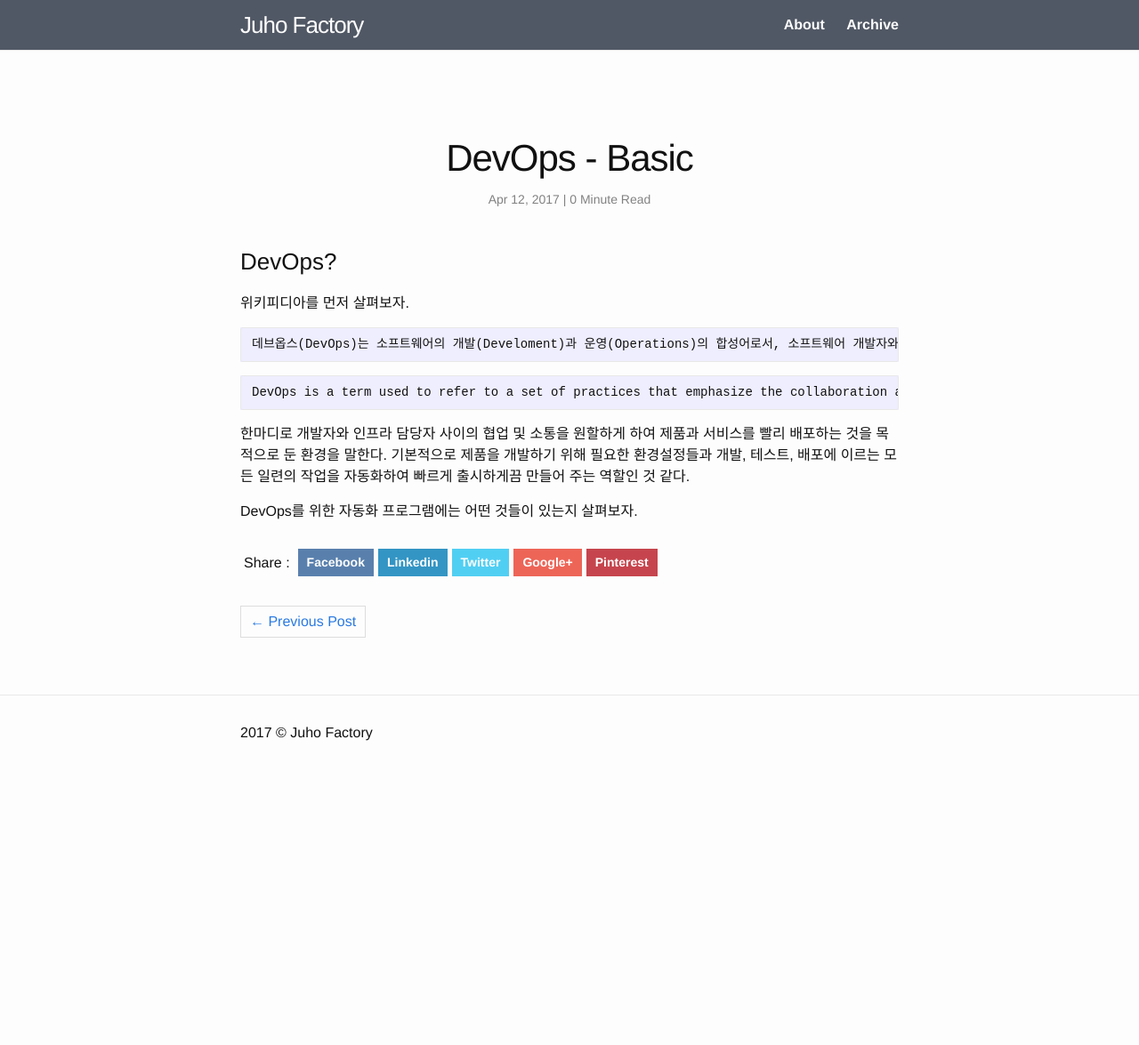
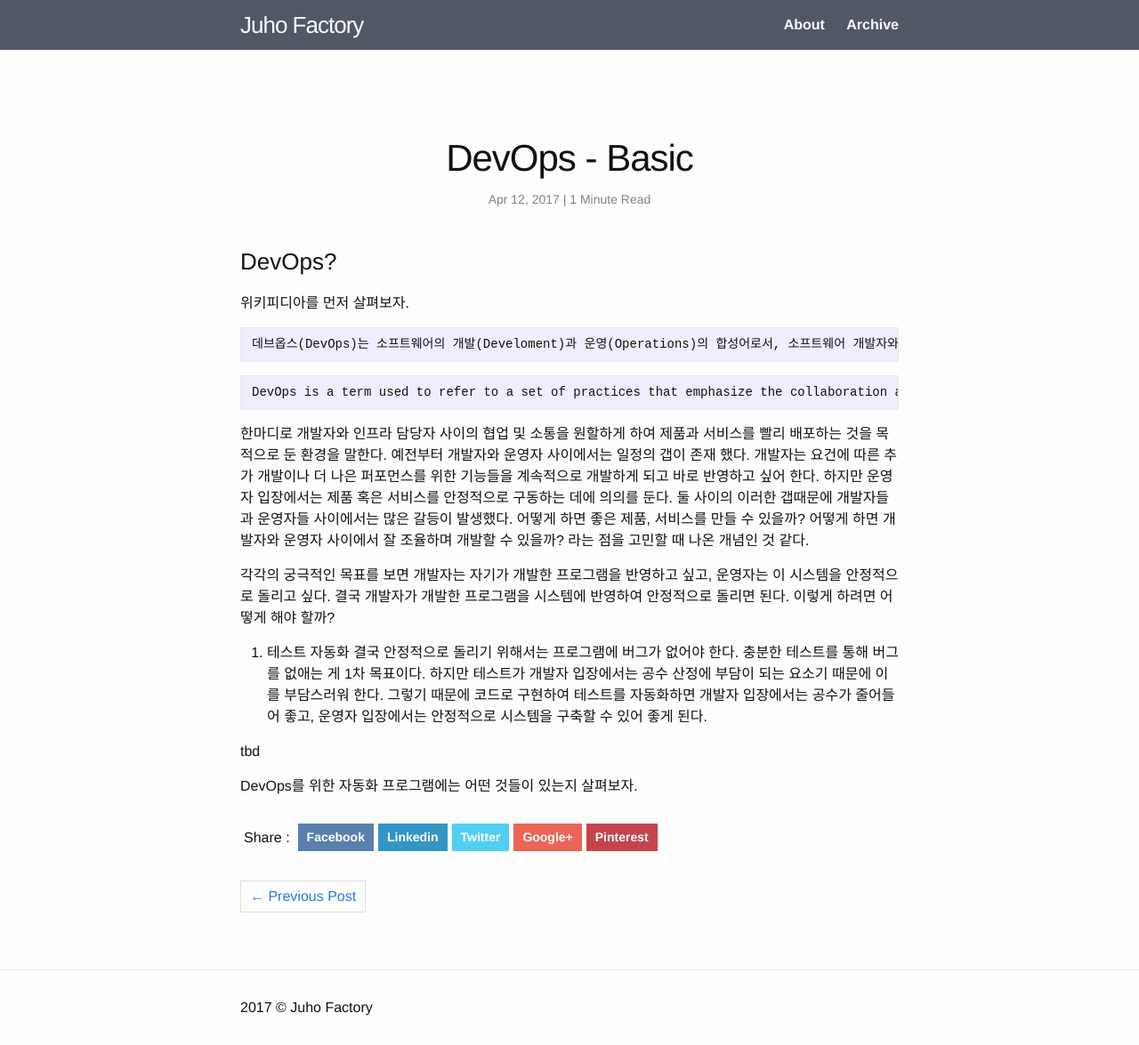
Before and after one commit to juho0719/juho0719.github.io, a Jekyll site: the page built from _posts/2017-04-13-devops.md, in a window 1280 px wide. Shown: the whole page at 89% size. Built offline with Jekyll 4.4.1, drawn with Linux system fonts in a browser that asks for light colours; before the commit the page ends 900 px from its top, so only the background shows below that.

Commit message:
devops 추가 설명

````diff
--- a/_posts/2017-04-13-devops.md
+++ b/_posts/2017-04-13-devops.md
@@ -18,6 +18,19 @@ DevOps is a term used to refer to a set of practices that emphasize the collabor
 ```
 
 한마디로 개발자와 인프라 담당자 사이의 협업 및 소통을 원할하게 하여 제품과 서비스를 빨리 배포하는 것을 목적으로 둔 환경을 말한다.
-기본적으로 제품을 개발하기 위해 필요한 환경설정들과 개발, 테스트, 배포에 이르는 모든 일련의 작업을 자동화하여 빠르게 출시하게끔 만들어 주는 역할인 것 같다.
+예전부터 개발자와 운영자 사이에서는 일정의 갭이 존재 했다. 개발자는 요건에 따른 추가 개발이나 더 나은 퍼포먼스를 위한 기능들을 계속적으로 개발하게 되고 바로 반영하고 싶어 한다.
+하지만 운영자 입장에서는 제품 혹은 서비스를 안정적으로 구동하는 데에 의의를 둔다. 둘 사이의 이러한 갭때문에 개발자들과 운영자들 사이에서는 많은 갈등이 발생했다.
+어떻게 하면 좋은 제품, 서비스를 만들 수 있을까? 어떻게 하면 개발자와 운영자 사이에서 잘 조율하며 개발할 수 있을까? 라는 점을 고민할 때 나온 개념인 것 같다.
+
+각각의 궁극적인 목표를 보면 개발자는 자기가 개발한 프로그램을 반영하고 싶고, 운영자는 이 시스템을 안정적으로 돌리고 싶다.
+결국 개발자가 개발한 프로그램을 시스템에 반영하여 안정적으로 돌리면 된다. 이렇게 하려면 어떻게 해야 할까?
+
+1. 테스트 자동화
+결국 안정적으로 돌리기 위해서는 프로그램에 버그가 없어야 한다. 충분한 테스트를 통해 버그를 없애는 게 1차 목표이다.
+하지만 테스트가 개발자 입장에서는 공수 산정에 부담이 되는 요소기 때문에 이를 부담스러워 한다.
+그렇기 때문에 코드로 구현하여 테스트를 자동화하면 개발자 입장에서는 공수가 줄어들어 좋고, 운영자 입장에서는 안정적으로 시스템을 구축할 수 있어 좋게 된다.
+
+tbd
+
 
 DevOps를 위한 자동화 프로그램에는 어떤 것들이 있는지 살펴보자.
````
